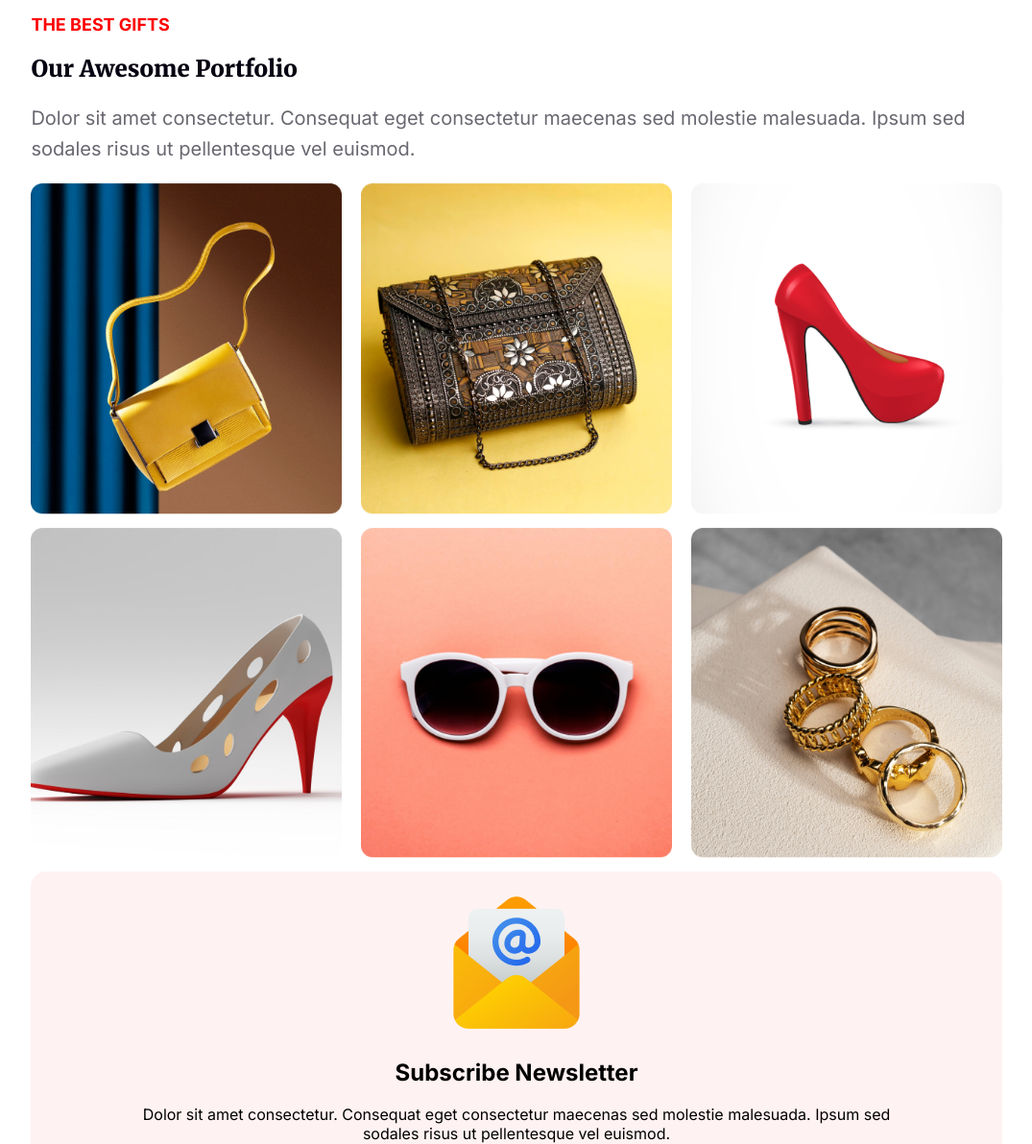
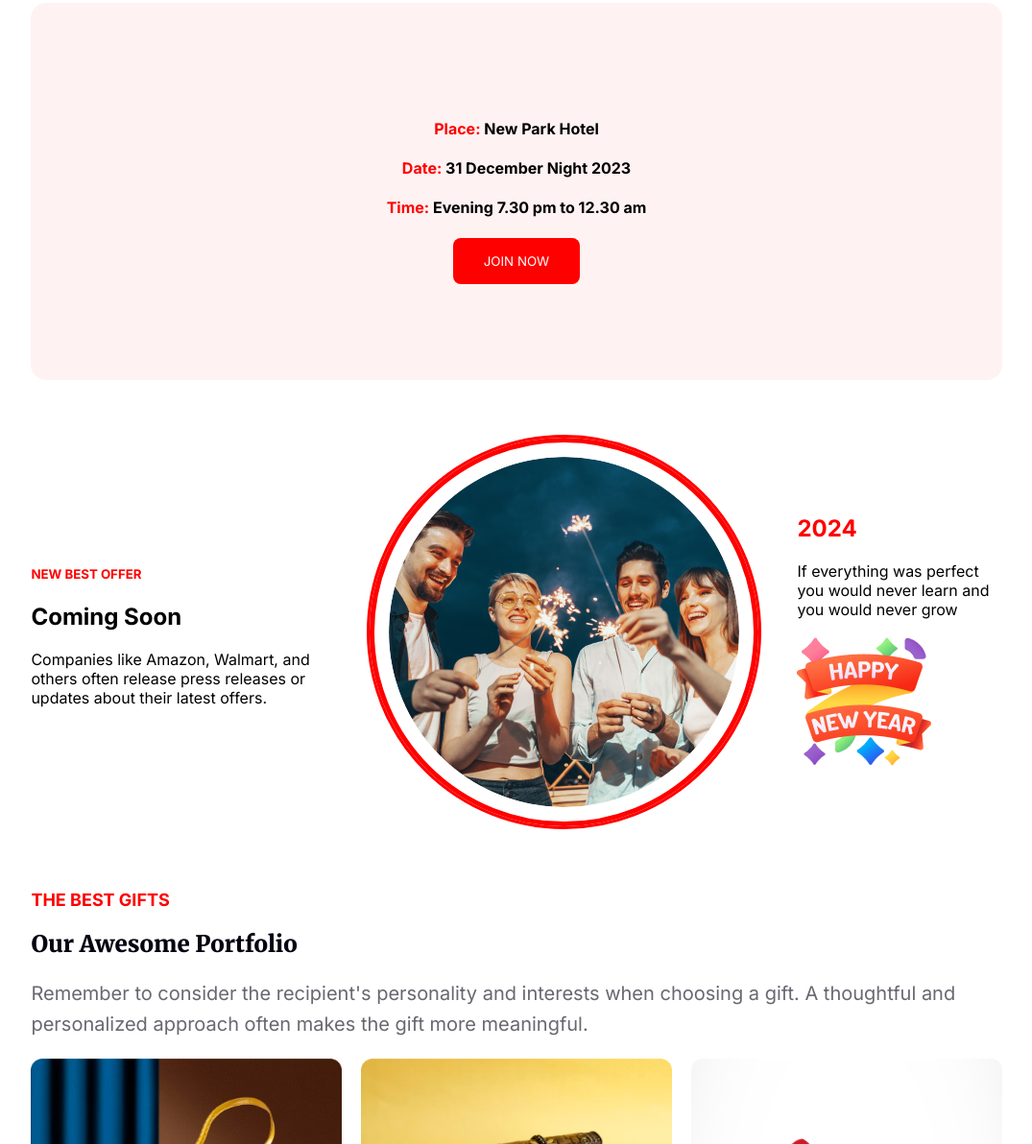
Before and after one commit to tamannaChadni/project-new-year, a plain HTML site: page index.html in a window 1280 px wide. Shown: the part 1608-2800 px from the top of the page at 96% size, without its empty margins (102-1177 px from the left). Drawn offline with Linux system fonts and the light colour scheme.

Commit message:
correction of all section

```diff
--- a/assets/css/style.css
+++ b/assets/css/style.css
@@ -1,6 +1,6 @@
 @import url("https://fonts.googleapis.com/css2?family=Merriweather:ital,wght@0,300;0,400;0,700;0,900;1,300;1,400;1,700;1,900&display=swap");
-
 @import url("https://fonts.googleapis.com/css2?family=Inter:wght@100;400;500;600;700;800;900&family=Merriweather:ital,wght@0,300;0,400;0,700;0,900;1,300;1,400;1,700;1,900&display=swap");
+/* common */
 
 * {
   font-family: "Merriweather", serif;
@@ -10,8 +10,30 @@
 .container {
   max-width: 80%;
   margin: 0 auto;
+  margin-bottom: 40px;
 }
 
+.text-center {
+  text-align: center;
+}
+
+
+.important {
+  color: #f00;
+}
+
+.join-now-party {
+  /* border-radius: 8px; */
+  background: none;
+  border: 0;
+  padding: 16px 32px;
+  color: white;
+  margin-left: 80px;
+  float: left;
+}
+/* common */
+
+/* banner */
 .banner {
   text-align: center;
   background-image: url("/assets/img/Banner-Image.png"),
@@ -30,8 +52,6 @@
   font-family: "Merriweather";
   font-size: 32px;
   font-weight: 400;
-  /* padding-top: 120px; */
-  /* padding-bottom: 10px; */
   margin-bottom: 10px;
 }
 
@@ -46,7 +66,10 @@
   margin: 5px auto;
   padding-top: 10px;
 }
+/* banner end */
 
+/* section */
+/* 1st section */
 .off-text h2 {
   color: #f00;
   text-align: center;
@@ -81,7 +104,9 @@
 .off {
   margin: 50px 0;
 }
+/* 1st section end */
 
+/* 2nd section */
 .welcome {
   text-align: center;
   background-image: url("/assets/img/Vectorrr.png"),
@@ -103,14 +128,13 @@
   letter-spacing: 7.04px;
   width: 642px;
   padding-left: 50px;
-  /* padding-bottom: 0px; */
   margin-bottom: 0;
 }
 
 .welcome p {
   color: rgba(255, 255, 255, 0.8);
   text-align: left;
-  font-family: Inter;
+  font-family: "Inter";
   font-size: 18px;
   font-style: normal;
   font-weight: 400;
@@ -128,7 +152,26 @@
   font-size: 15px;
   padding-left: 90px;
 }
+/* 2nd section end */
+/* 3rd section */
+.ticket {
+  border-radius: 16px;
+  background: rgba(255, 0, 0, 0.05);
+  text-align: center;
+  padding: 100px 0;
+}
 
+.join-now {
+  border-radius: 8px;
+  background: #f00;
+  border: 0;
+  padding: 16px 32px;
+  color: white;
+}
+
+/* 3rd section end */
+
+/* gift section */
 .gift-text h6 {
   color: #f00;
   font-family: "Inter";
@@ -154,50 +197,79 @@
   gap: 2%;
   flex-direction: row;
   flex-wrap: wrap;
-  /* flex-wrap: wrap-reverse; */
 }
+.gift-img img:hover {
+  transform: scale(1.05);
+  cursor: pointer;
+}
+
 .gift-img div {
-  /* flex: 33.33%; */
   flex: 1 1 32%;
   margin-bottom: 10px;
-  /* max-width: 300px;
-  width: 50%; */
   margin-left: auto;
   margin-right: auto;
 }
 .gift-img div img {
   max-width: 100%;
 }
+/* gift section end */
+
+/* best offer */
+
+.best-offer {
+  display: flex;
+  justify-content: space-around;
+  gap: 20px;
+  align-items: center;
+}
+.best-offer div {
+  flex-wrap: wrap;
+}
+
+.best-offer-img img {
+  border: 5px solid red;
+  outline-style: solid;
+  outline-color: red;
+  border-radius: 50%;
+  padding: 15px;
+  margin: 20px;
+}
+
+/* best offer end */
+
+/* newsletter */
 .newsletter {
   border-radius: 16px;
   background: rgba(255, 0, 0, 0.05);
 }
-.container .newsletter {
-  display: grid;
-  place-items: center;
-}
-.newsletter img {
-  margin-top: 20px;
-}
-.newsletter h1 {
-  text-align: center;
+
+.newsletter-img img {
+
+  display: block;
+  margin: 0 auto;
 }
 
 .newsletter-text p {
   text-align: center;
-  width: 800px;
+  padding: 0 80px;
+  /* width: 500px; */
+
 }
 .newsletter-form {
   display: flex;
   padding-bottom: 20px;
+  justify-content: center;
+}
 
-}
 .newsletter-form input {
-  flex: 0 0 70%;
-  padding: 0 40px;
+  flex: 0 1 50%;
+  padding: 20px 40px;
   border: 0;
   border-radius: 50px 0px 0px 50px;
 }
+/* newsletter end */
+
+/* subscribe */
 .subscribe {
   align-items: center;
   padding: 23px 45px;
@@ -209,6 +281,9 @@
   border-radius: 0px 50px 50px 0px;
   background: #f00;
 }
+/* subscribe end */
+
+/* footer */
 footer {
   background: #070211;
   padding: 100px 0;
@@ -245,3 +320,4 @@ footer {
   display: flex;
   gap: 10px;
 }
+/* footer end */
--- a/index.html
+++ b/index.html
@@ -45,15 +45,57 @@
           <div class="welcome">
             <h1>Welcome to midnight party</h1>
             <p>
-              Dolor sit amet consectetur. Consequat eget consectetur maecenas
-              sed molestie malesuada. Ipsum sed sodales risus ut pellentesque
-              vel euismod.
+              And do we also have, do we have ... a party of minor deities from
+              the Halls of Asgard? Away to his right came a rumble of thunder.
+              Lightning arced across the stage. A small group of hairy men with
+              helmets sat looking very pleased with themselves, and raised their
+              glasses to him.
             </p>
-            <h6>JOIN NOW</h6>
+            <button class="join-now-party">JOIN NOW</button>
           </div>
         </section>
       </div>
       <!-- welcome section -->
+
+      <!-- ticket section -->
+      <section class="container">
+        <div class="ticket">
+          <h4><span class="important">Place:</span> New Park Hotel</h4>
+          <h4><span class="important">Date: </span>31 December Night 2023</h4>
+          <h4>
+            <span class="important">Time: </span> Evening 7.30 pm to 12.30 am
+          </h4>
+          <button class="join-now">JOIN NOW</button>
+        </div>
+      </section>
+      <!--ticket  -->
+
+      <!-- best offer -->
+      <section class="container">
+        <div class="best-offer">
+          <div class="best-offer-text">
+            <h5><span class="important">NEW BEST OFFER</span></h5>
+            <h2>Coming Soon</h2>
+            <p>
+              Companies like Amazon, Walmart, and others often release press
+              releases or updates about their latest offers.
+            </p>
+          </div>
+          <div class="best-offer-img">
+            <img src="assets/img/Ellipse 1.png" alt="" />
+          </div>
+          <div class="best-offer-year">
+            <h2><span class="important">2024</span></h2>
+            <p>
+              If everything was perfect you would never learn and you would
+              never grow
+            </p>
+            <img src="assets/img/Group 96.png" alt="" />
+          </div>
+        </div>
+      </section>
+      <!-- best off -->
+
       <!-- gift section -->
       <section class="container">
         <div class="gift">
@@ -61,9 +103,9 @@
             <h6>THE BEST GIFTS</h6>
             <h2>Our Awesome Portfolio</h2>
             <p>
-              Dolor sit amet consectetur. Consequat eget consectetur maecenas
-              sed molestie malesuada. Ipsum sed sodales risus ut pellentesque
-              vel euismod.
+              Remember to consider the recipient's personality and interests
+              when choosing a gift. A thoughtful and personalized approach often
+              makes the gift more meaningful.
             </p>
           </div>
           <div class="gift-img">
@@ -77,6 +119,7 @@
         </div>
       </section>
       <!-- gift section -->
+
       <!-- newsletter -->
       <section class="container">
         <div class="newsletter">
@@ -84,11 +127,11 @@
             <img src="assets/img/Group 61.png" alt="" srcset="" />
           </div>
           <div class="newsletter-text">
-            <h1>Subscribe Newsletter</h1>
+            <h1 class="text-center">Subscribe Newsletter</h1>
             <p>
-              Dolor sit amet consectetur. Consequat eget consectetur maecenas
-              sed molestie malesuada. Ipsum sed sodales risus ut pellentesque
-              vel euismod.
+              Keep up with the latest trends in fashion, beauty, health, and
+              wellness. Our team of experts scours the web to bring you the most
+              up-to-date information on what's hot and happening.
             </p>
           </div>
           <div class="newsletter-form">
@@ -100,9 +143,8 @@
       <!-- newsletter -->
     </main>
     <!-- end section -->
-    <br />
-    <br />
-    <br />
+
+    <!-- footer -->
     <footer class="footer">
       <div class="container">
         <div class="footer-text">
@@ -119,7 +161,6 @@
           </div>
         </div>
         <hr />
-
         <div class="footer-img">
           <img src="assets/img/Facebook.png" alt="" />
           <img src="assets/img/Instagram.png" alt="" />
@@ -127,7 +168,6 @@
           <img src="assets/img/Twitter.png" alt="" />
         </div>
         <hr />
-
         <div class="footer-reserve-part">
           <p>2017, All Rights Reserved.</p>
           <p>Unsubscribe</p>
```
